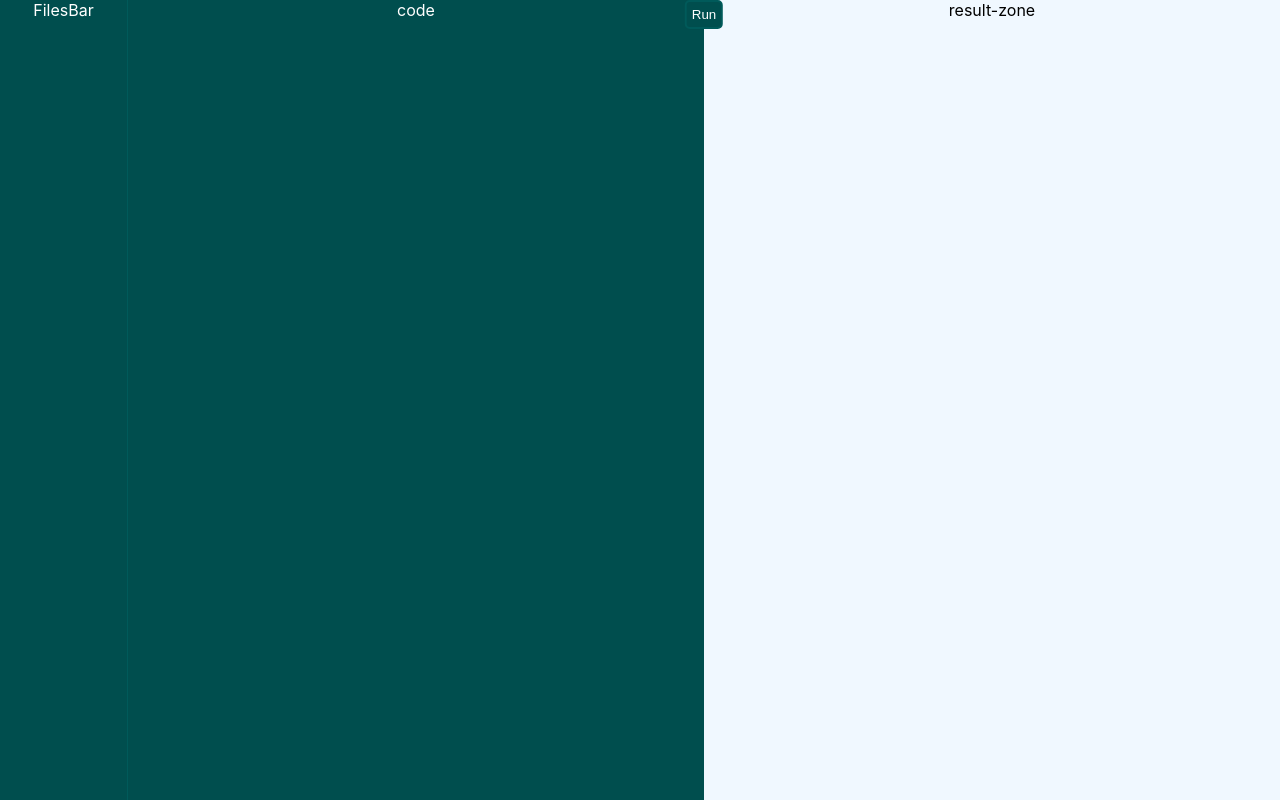
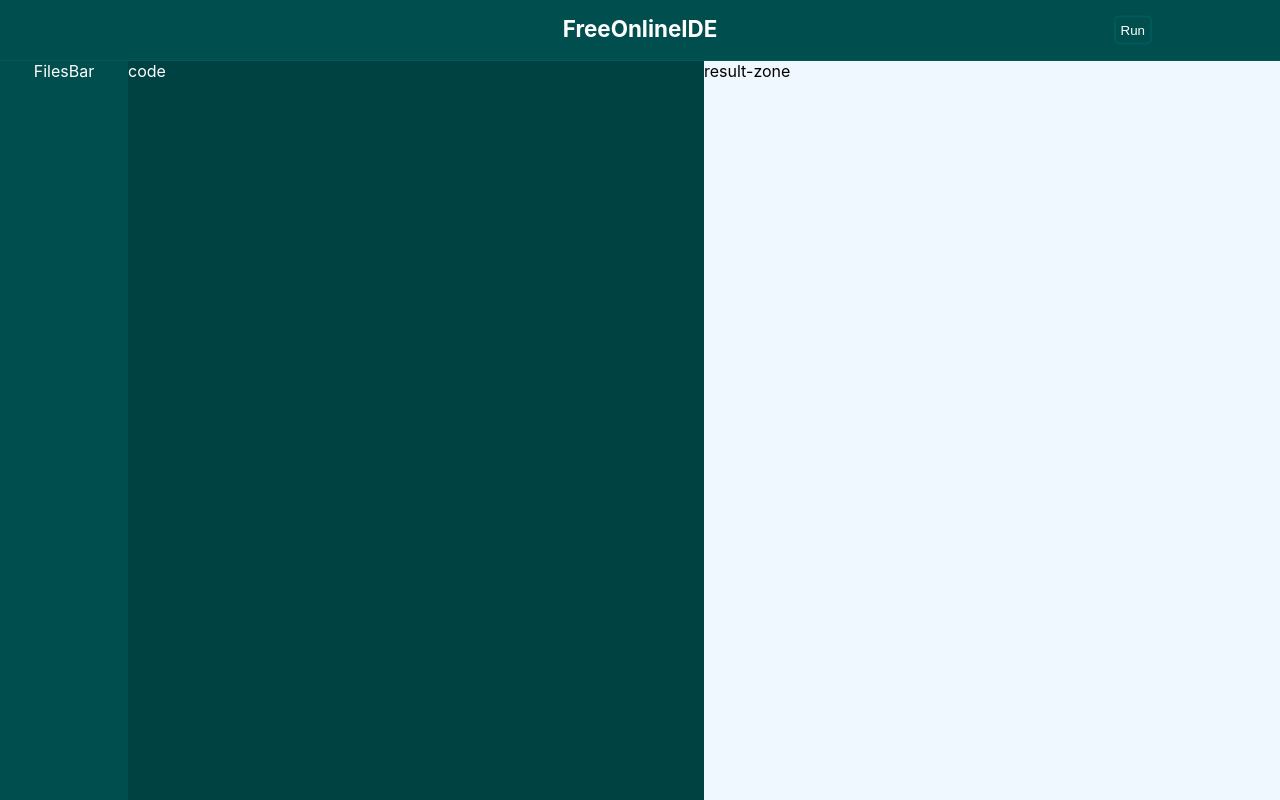
Before and after one commit to MathildeLarretMary/Code-Editor, a React (Create React App) app: page / in a window 1280 px wide. Built offline with nearby package versions, Linux system fonts and the light colour scheme; the HTML template or start-up script is replaced by a standard one.

Commit message:
refacto css and add Header component

```diff
--- a/public/index.html
+++ b/public/index.html
@@ -10,7 +10,7 @@
 
     <link rel="manifest" href="%PUBLIC_URL%/manifest.json" />
 
-    <title>FreeCodeEditor</title>
+    <title>FreeOnlineIDE</title>
   </head>
   <body>
     <noscript>You need to enable JavaScript to run this app.</noscript>
--- a/src/App.css
+++ b/src/App.css
@@ -1,3 +1,4 @@
 .App {
   text-align: center;
+  height: 100%;
 }
--- /dev/null
+++ b/src/Components/HeaderCode.tsx
@@ -0,0 +1,15 @@
+const HeaderCode : React.FC = () => {
+
+    const handleClickRun = () => {
+        console.log('click run');
+    }
+
+    return (
+        <header className='header'>
+            <h1>FreeOnlineIDE</h1>
+            <button className="run-btn" type="button" onClick={handleClickRun}>Run</button>
+        </header>
+    )
+}
+
+export default HeaderCode;
--- a/src/Layout/HomePage.css
+++ b/src/Layout/HomePage.css
@@ -2,7 +2,21 @@
     background-color: rgb(0, 90, 90);
     height: 100vh;
     display: flex;
+    flex-direction: column;
     gap: 1px;
+}
+
+.header {
+    background-color: rgb(0, 78, 78);
+    color: white;
+    height: 60px;
+    font-size: 0.7em;
+    position: relative;
+}
+
+main {
+    display: flex;
+    height: calc(100vh - 60px);
 }
 
 .sidebar  {
@@ -13,22 +27,21 @@
 }
 
 .editor {
-    min-width: fit-content;
     width: 100%;
+    text-align: start;
     display: flex;
     flex-direction: column;
-    position: relative;
 }
 
 .code-zone {
-    background-color: rgb(0, 78, 78);
+    background-color: rgb(0, 65, 65);
     color: white;
-    height: 50vh;
+    height: 50%;
 }
 
 .result-zone {
     background-color: aliceblue;
-    height: 50vh;
+    height: 50%;
 }
 
 .run-btn {
@@ -38,6 +51,7 @@
     border-radius: 5px;
     padding: 5px;
     position: absolute;
+    right: 10%;
     top: 50%;
     transform: translateY(-50%);
 }
@@ -56,9 +70,4 @@
         width: 45vw;
         height: 100%;
     }
-    .run-btn {
-        top: 0;
-        left: 50%;
-        transform: translateX(-50%);
-    }
 }
--- a/src/Layout/HomePage.tsx
+++ b/src/Layout/HomePage.tsx
@@ -1,24 +1,25 @@
 
 import CodeSection from '../Components/CodeSection';
 import FilesBar from '../Components/FilesBar';
+import HeaderCode from '../Components/HeaderCode';
 import ResultZone from '../Components/ResultZone';
 import './HomePage.css';
 
 const HomePage : React.FC = () => {
 
-    const handleClickRun = () => {
-        console.log('click run');
-    }
-
     return (
+        <>
             <div className="HomePage">
+                <HeaderCode />
+                <main>
                     <FilesBar />
                     <div className='editor'>
                         <CodeSection />
                         <ResultZone />
-                <button className="run-btn" type="button" onClick={handleClickRun}>Run</button>
                     </div>
+                </main>
             </div>
+        </>
     )
 }
 
--- a/src/index.css
+++ b/src/index.css
@@ -6,8 +6,3 @@ body {
   -webkit-font-smoothing: antialiased;
   -moz-osx-font-smoothing: grayscale;
 }
-
-code {
-  font-family: source-code-pro, Menlo, Monaco, Consolas, 'Courier New',
-    monospace;
-}
```
Lines whose indentation alone changed are shown as unchanged.
